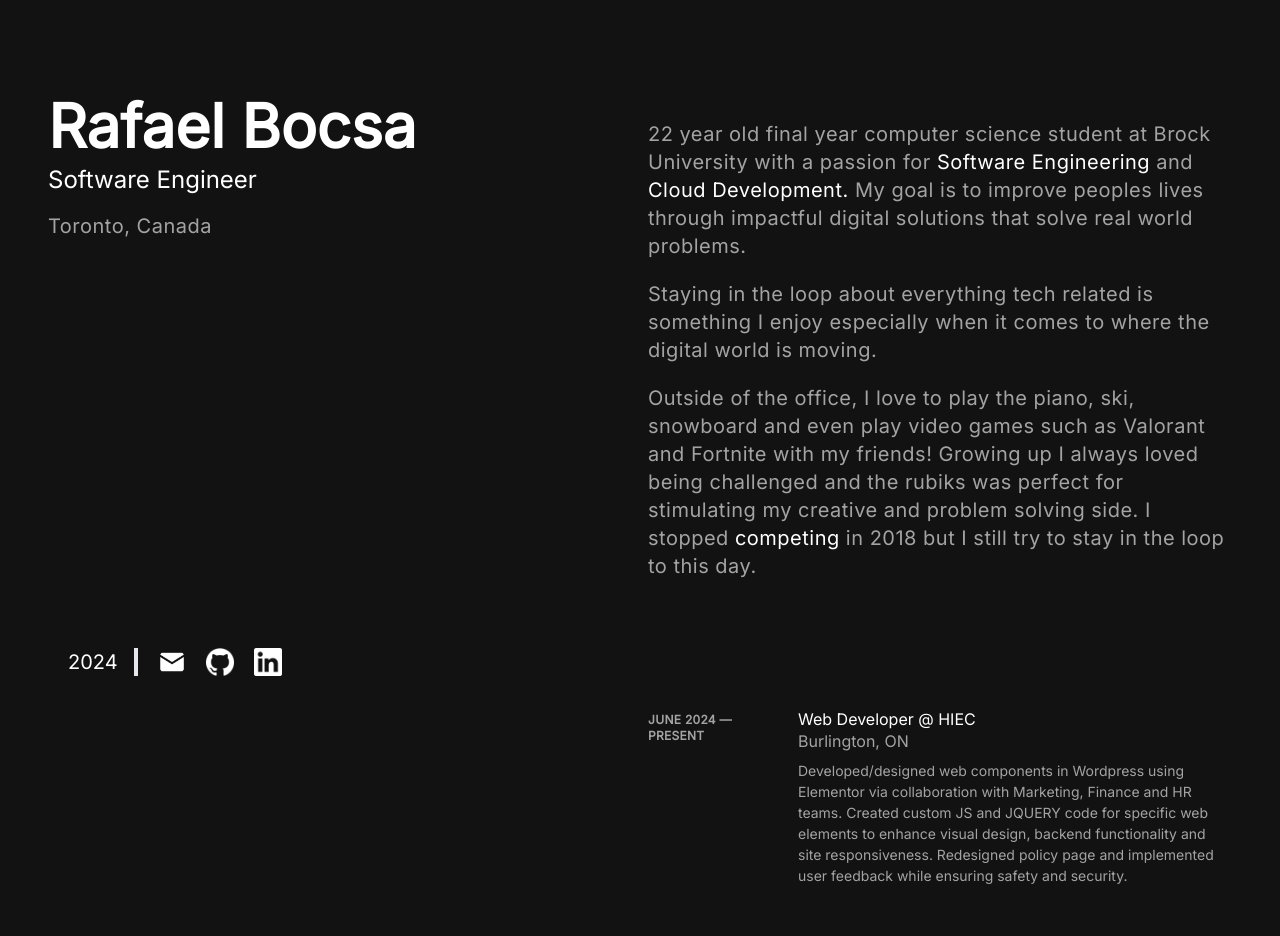
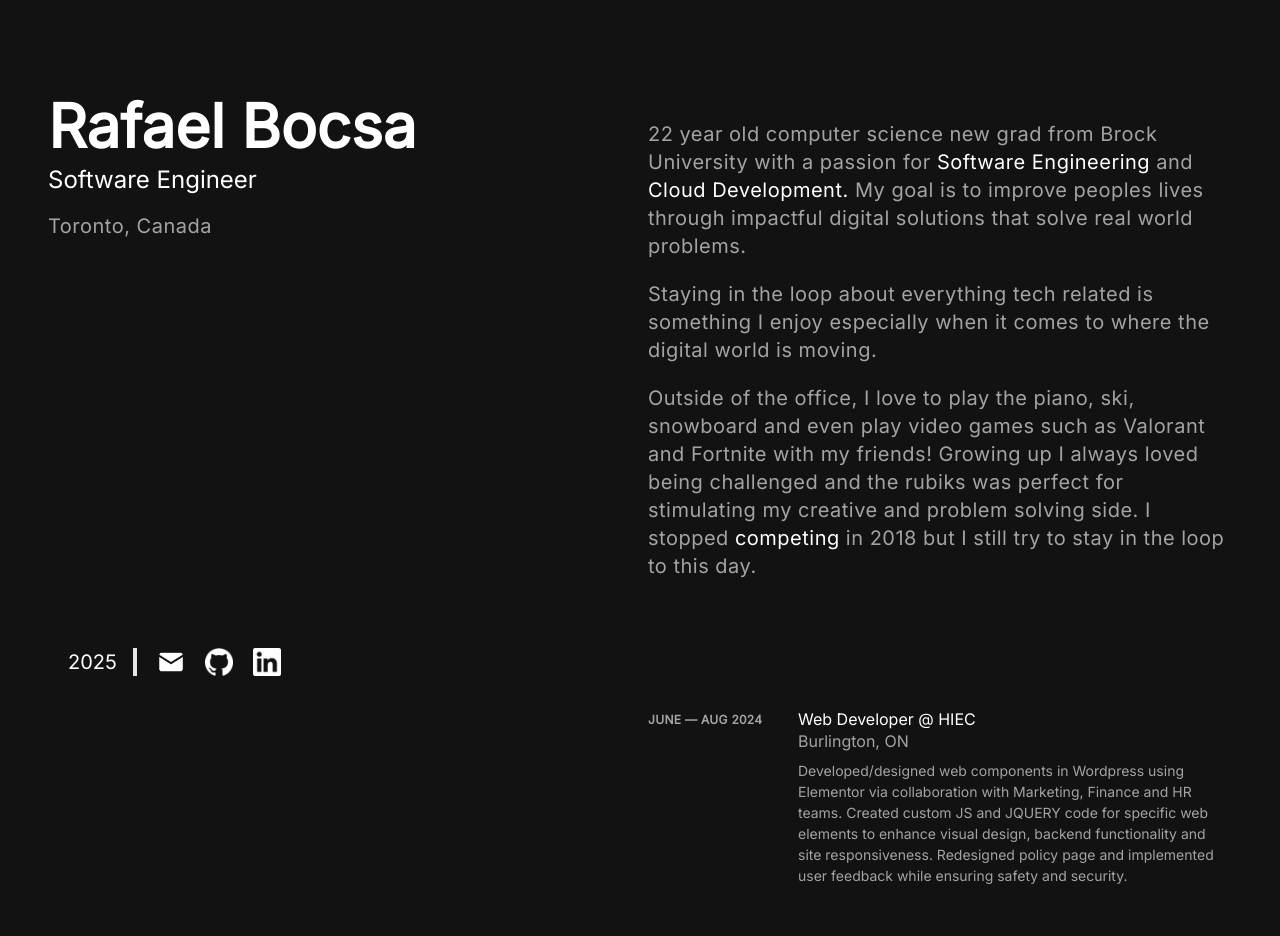
Before and after one commit to RafaelBocsa/my-site, a Next.js app: page / in a window 1280 px wide. Shown: the top 936 px of the page. Built offline with nearby package versions, Linux system fonts and the light colour scheme.

Commit message:
2025 date changes

```diff
--- a/components/about_me/about_me.tsx
+++ b/components/about_me/about_me.tsx
@@ -9,8 +9,8 @@ const about_me = () => {
         </div>
 
         <div className="text-sm sm:text-md md:text-lg lg:text-xl tracking-wide ">
-          22 year old final year computer science student at Brock University
-          with a passion for{" "}
+          22 year old computer science new grad from Brock University with a
+          passion for{" "}
           <div className="inline text-white">Software Engineering</div> and{" "}
           <div className="inline text-white">Cloud Development.</div> My goal is
           to improve peoples lives through impactful digital solutions that
--- a/components/experience/experience.tsx
+++ b/components/experience/experience.tsx
@@ -9,7 +9,7 @@ const experience = () => {
           <h2 className="font-bold text-white pb-4">Experience</h2>
         </div>
         <Exp_card
-          year="JUNE 2024 — Present"
+          year="JUNE — AUG 2024"
           company="HIEC"
           position="Web Developer"
           location="Burlington, ON"
--- a/components/footer/footer.tsx
+++ b/components/footer/footer.tsx
@@ -6,7 +6,7 @@ const footer = () => {
       <div className=" flex gap-5  items-center">
         <div className="flex gap-5 border-r-4 pr-4 ">
           <img src="/favicon.ico" alt="" className="h-7 hover:brightness-50 " />
-          <h1 className="text-white text-xl  h-7 hover:brightness-50">2024</h1>
+          <h1 className="text-white text-xl  h-7 hover:brightness-50">2025</h1>
         </div>
 
         <div className="flex gap-5  items-center">
```
